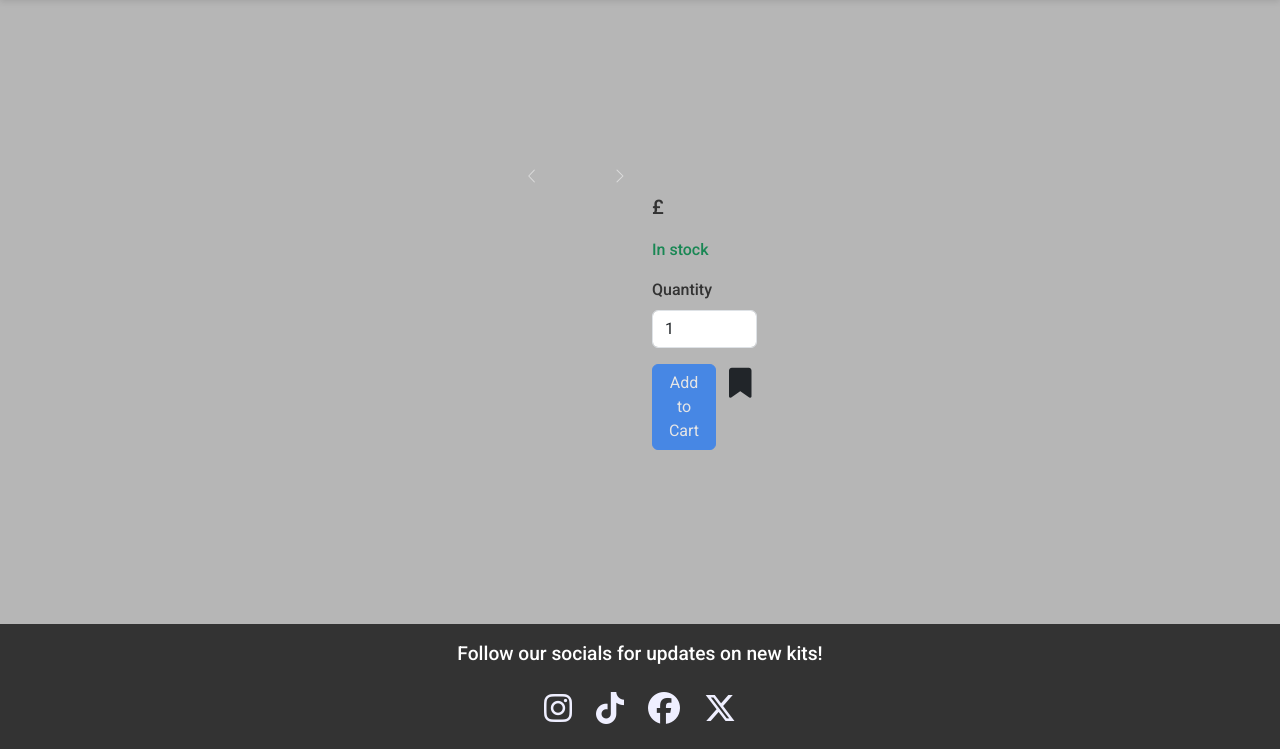
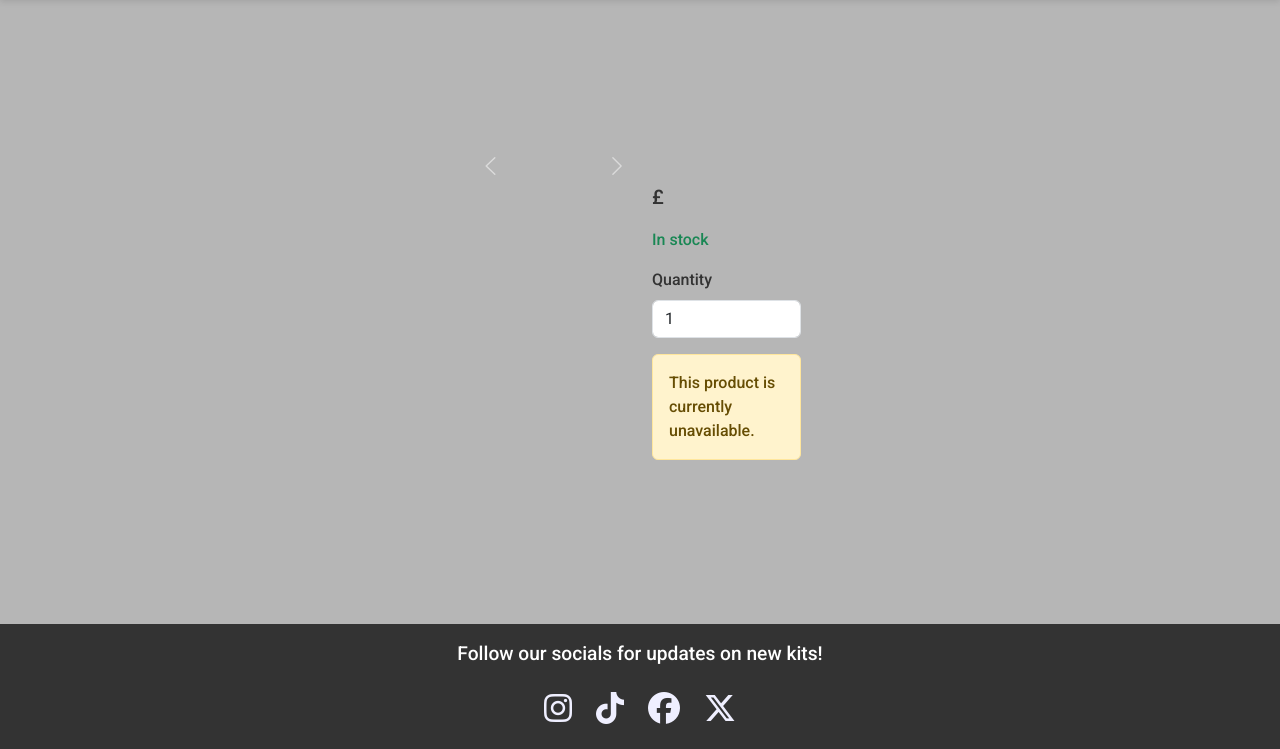
Before and after one commit to JackLamb99/the-kit-box, a Django app: template products/templates/products/product_detail.html in a window 1280 px wide. Shown: the part 59-808 px from the top of the page. Run offline with Django 5.2, Linux system fonts and the light colour scheme; the template is opened without the code that fills it, so the values that code supplies are empty; some libraries are stand-ins or nearby versions; some web fonts are replaced.

Commit message:
UPDATE add to card button on product detail template

```diff
--- a/products/templates/products/product_detail.html
+++ b/products/templates/products/product_detail.html
@@ -87,6 +87,7 @@
                 <input type="hidden" name="redirect_url" value="{{ request.path }}">
 
                 <div class="d-flex gap-2 mt-3">
+                    {% if product.is_active %}
                         {% if product.stock_quantity > 0 %}
                             <button type="submit" class="btn btn-primary">
                                 Add to Cart
@@ -106,6 +107,11 @@
                                 <i class="fa-solid fa-bookmark fa-xl"></i>
                             </a>
                         {% endif %}
+                    {% else %}
+                        <div class="alert alert-warning mb-0 w-100">
+                            This product is currently unavailable.
+                        </div>
+                    {% endif %}
                 </div>
             </form>
         </div>
```
Lines whose indentation alone changed are shown as unchanged.
